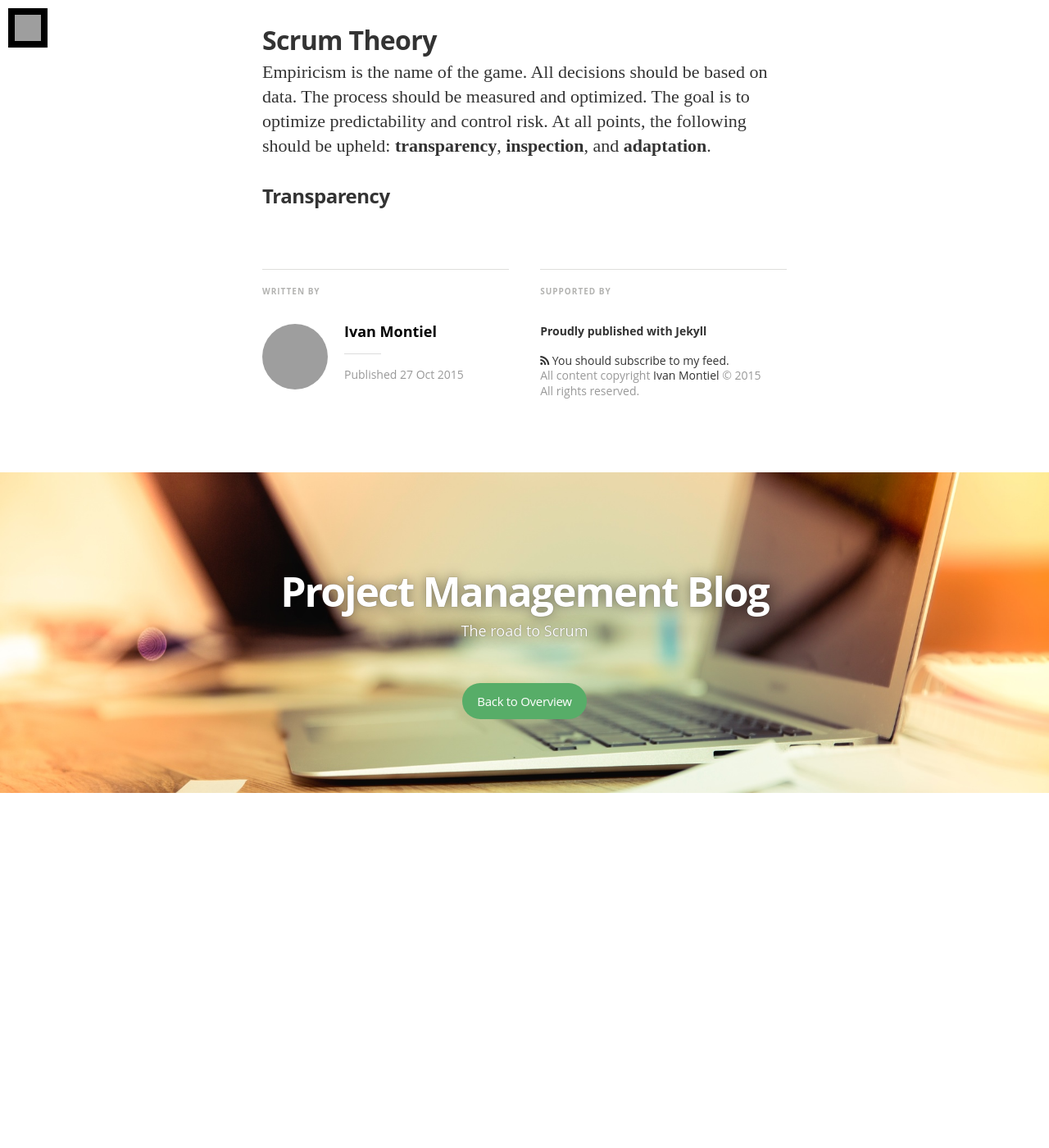
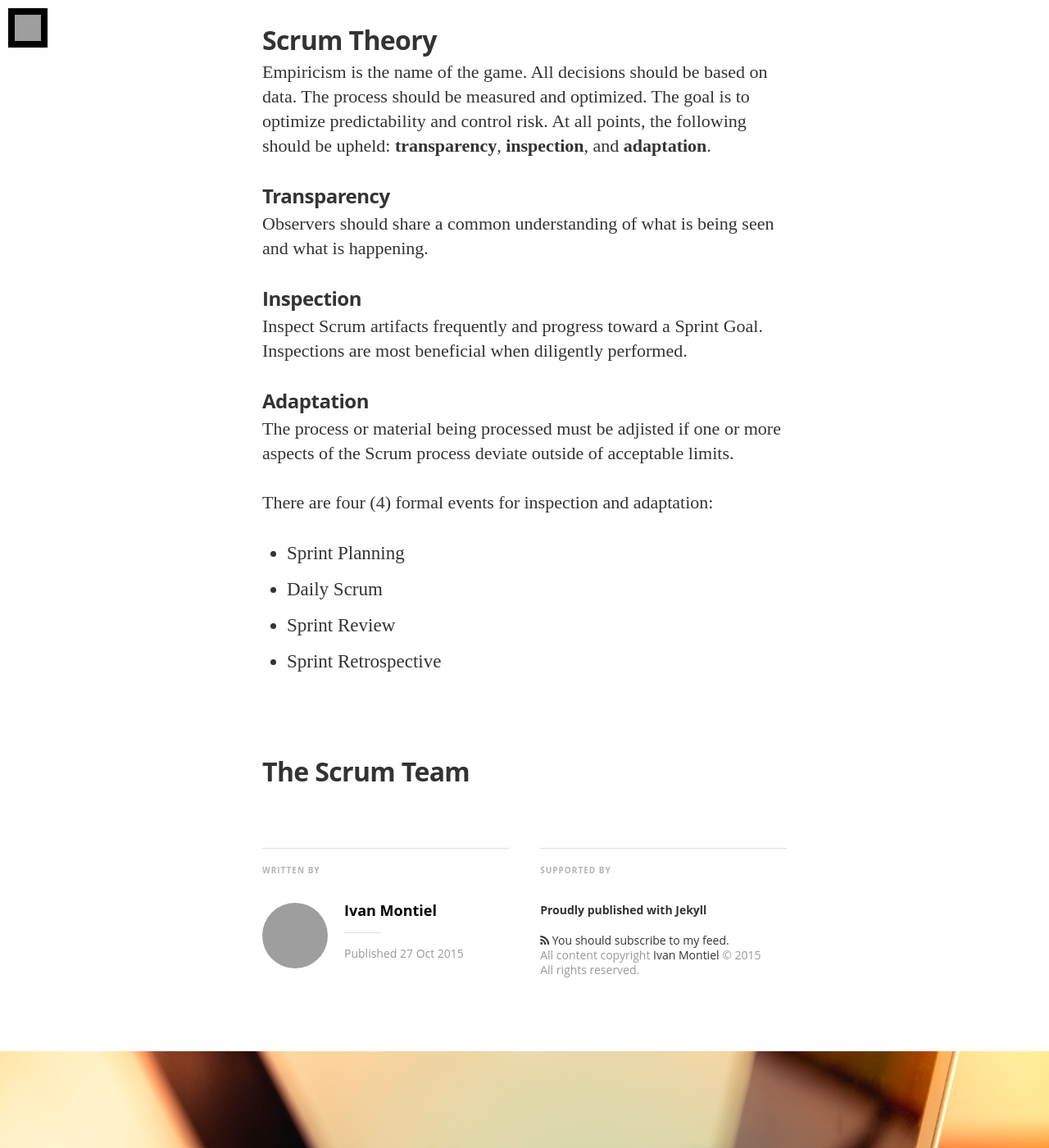
Before and after one commit to idmontie/ProjectManagementBlog, a Jekyll site: the page built from _posts/2015-10-27-the-scrum-guide.md, in a window 1280 px wide and 1400 px high, scrolled down 1126 px. Shown: the whole window at 82% size. Built offline with Jekyll 4.4.1, drawn with Linux system fonts in a browser that asks for light colours; nearby versions of some CDN libraries; some web fonts are replaced; Markdown is read by kramdown in place of the engine named in the settings; before the commit the page ends 2093 px from its top, so only the background shows below that.

Commit message:
Update 2015-10-27-the-scrum-guide.md

```diff
--- a/_posts/2015-10-27-the-scrum-guide.md
+++ b/_posts/2015-10-27-the-scrum-guide.md
@@ -31,3 +31,21 @@ It is not a process or technique for building products; rather it is a framework
 Empiricism is the name of the game. All decisions should be based on data. The process should be measured and optimized. The goal is to optimize predictability and control risk. At all points, the following should be upheld: **transparency**, **inspection**, and **adaptation**.
 
 ### Transparency
+
+Observers should share a common understanding of what is being seen and what is happening.
+
+### Inspection
+
+Inspect Scrum artifacts frequently and progress toward a Sprint Goal. Inspections are most beneficial when diligently performed.
+
+### Adaptation
+
+The process or material being processed must be adjisted if one or more aspects of the Scrum process deviate outside of acceptable limits.
+
+There are four (4) formal events for inspection and adaptation:
+* Sprint Planning
+* Daily Scrum
+* Sprint Review
+* Sprint Retrospective
+
+## The Scrum Team
```
